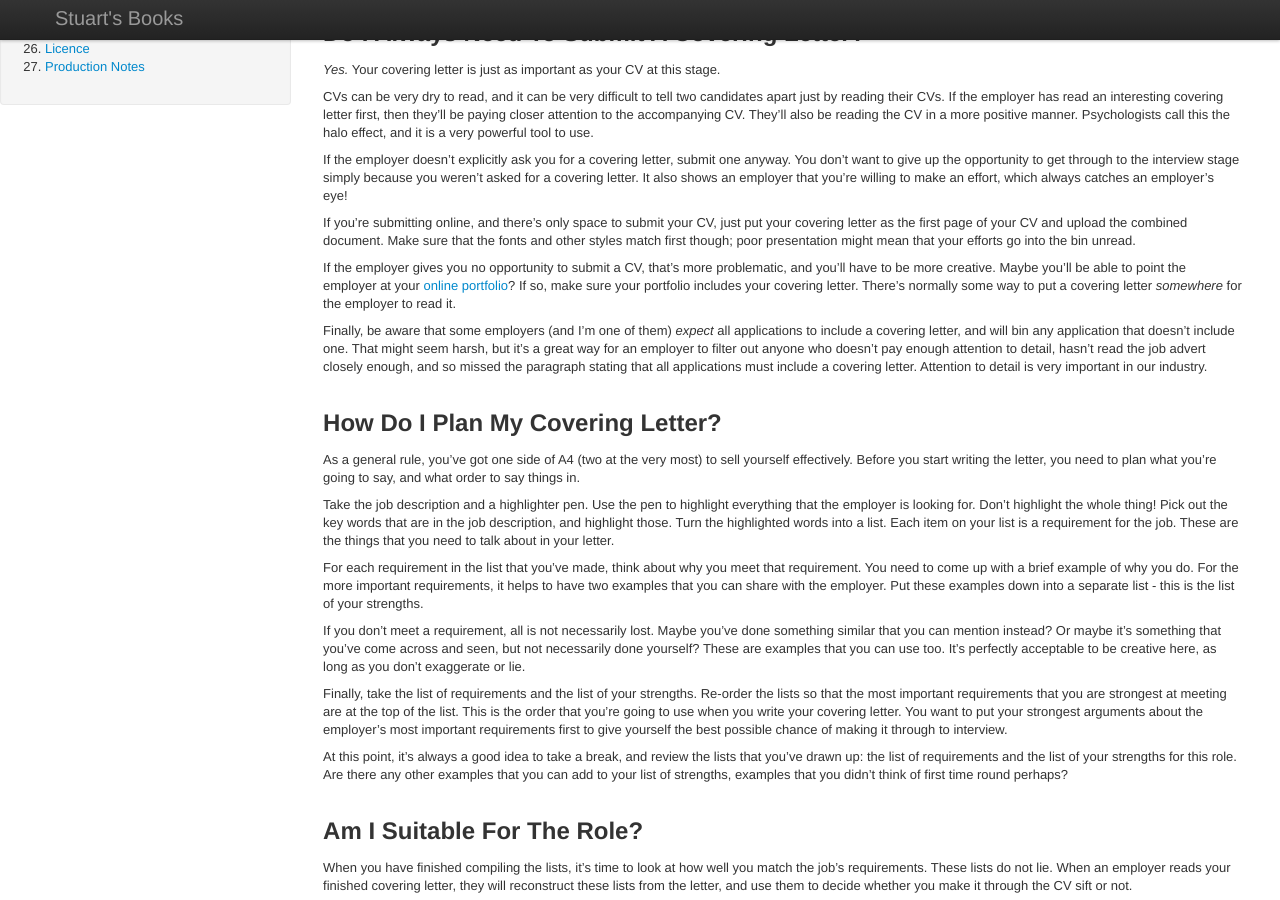
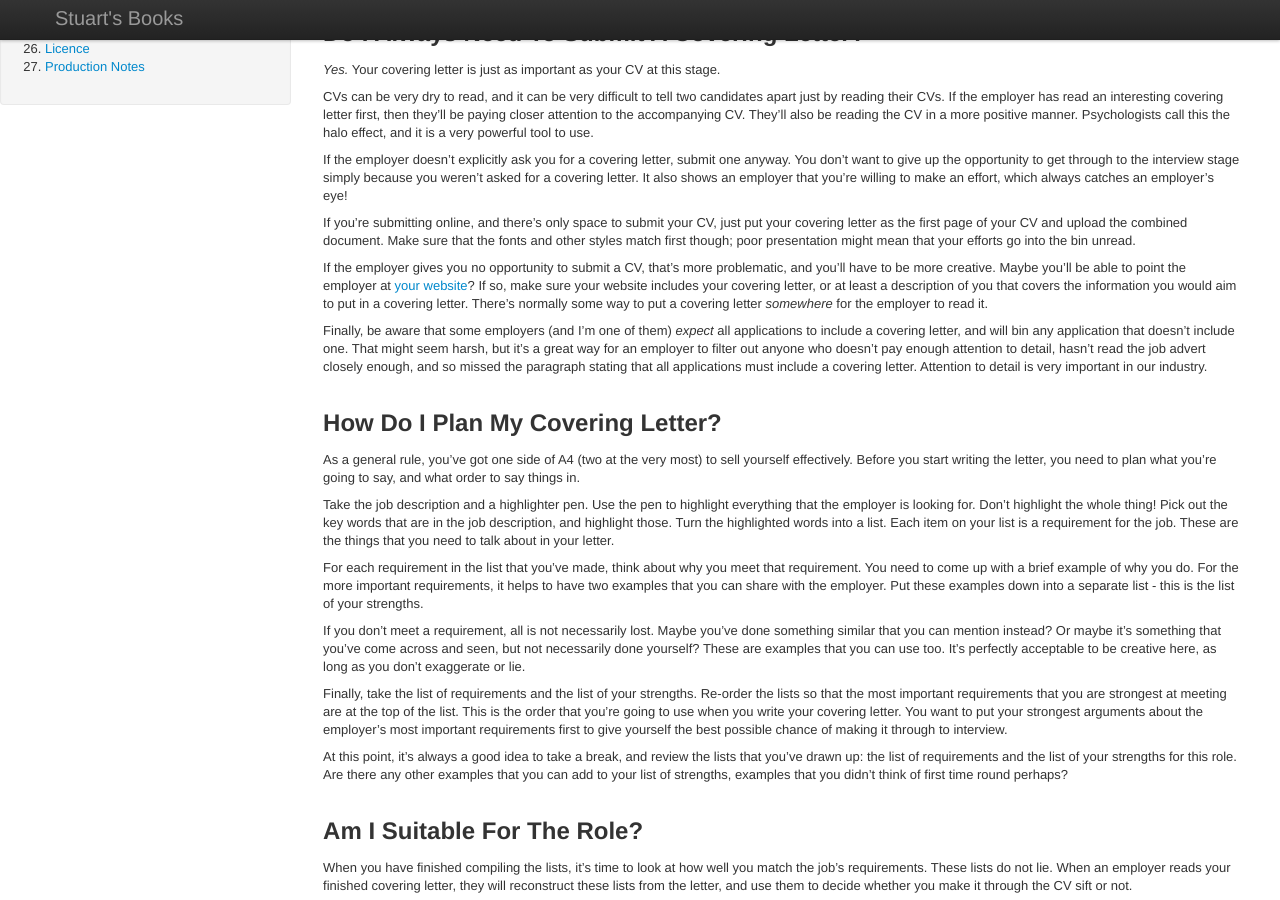
Before and after one commit to stuartherbert/getting-hired, a Jekyll site: the page built from writing-covering-letter.md, in a window 1280 px wide and 900 px high, scrolled down 498 px. Built offline with Jekyll 4.4.1, drawn with Linux system fonts in a browser that asks for light colours; comment, search, counter and statistics services are not loaded.

Commit message:
Minor miscellaneous improvements and edits
* foreword.md, applications-received.md - Punctuation
* first-day.md, tailoring-cv.md - Replace mentions of "Part 2" with a
  clearer phrasing, as the book does not have a marked Part 2.
* writing-covering-letter.md - Replace and rephrase around the "online
  portfolio" link, due to there being no such section.

```diff
--- a/writing-covering-letter.md
+++ b/writing-covering-letter.md
@@ -32,7 +32,7 @@ If the employer doesn't explicitly ask you for a covering letter, submit one any
 
 If you're submitting online, and there's only space to submit your CV, just put your covering letter as the first page of your CV and upload the combined document.  Make sure that the fonts and other styles match first though; poor presentation might mean that your efforts go into the bin unread.
 
-If the employer gives you no opportunity to submit a CV, that's more problematic, and you'll have to be more creative.  Maybe you'll be able to point the employer at your [online portfolio](online-presence.html#build_a_portfolio)?  If so, make sure your portfolio includes your covering letter.  There's normally some way to put a covering letter _somewhere_ for the employer to read it.
+If the employer gives you no opportunity to submit a CV, that's more problematic, and you'll have to be more creative.  Maybe you'll be able to point the employer at [your website](your-online-presence.html#your_website)?  If so, make sure your website includes your covering letter, or at least a description of you that covers the information you would aim to put in a covering letter.  There's normally some way to put a covering letter _somewhere_ for the employer to read it.
 
 Finally, be aware that some employers (and I'm one of them) _expect_ all applications to include a covering letter, and will bin any application that doesn't include one.  That might seem harsh, but it's a great way for an employer to filter out anyone who doesn't pay enough attention to detail, hasn't read the job advert closely enough, and so missed the paragraph stating that all applications must include a covering letter.  Attention to detail is very important in our industry.
 
```
Also changed, not shown: applications-received.md (+1 -1 lines), first-day.md (+1 -1 lines), foreword.md (+1 -1 lines), tailoring-cv.md (+1 -1 lines).
